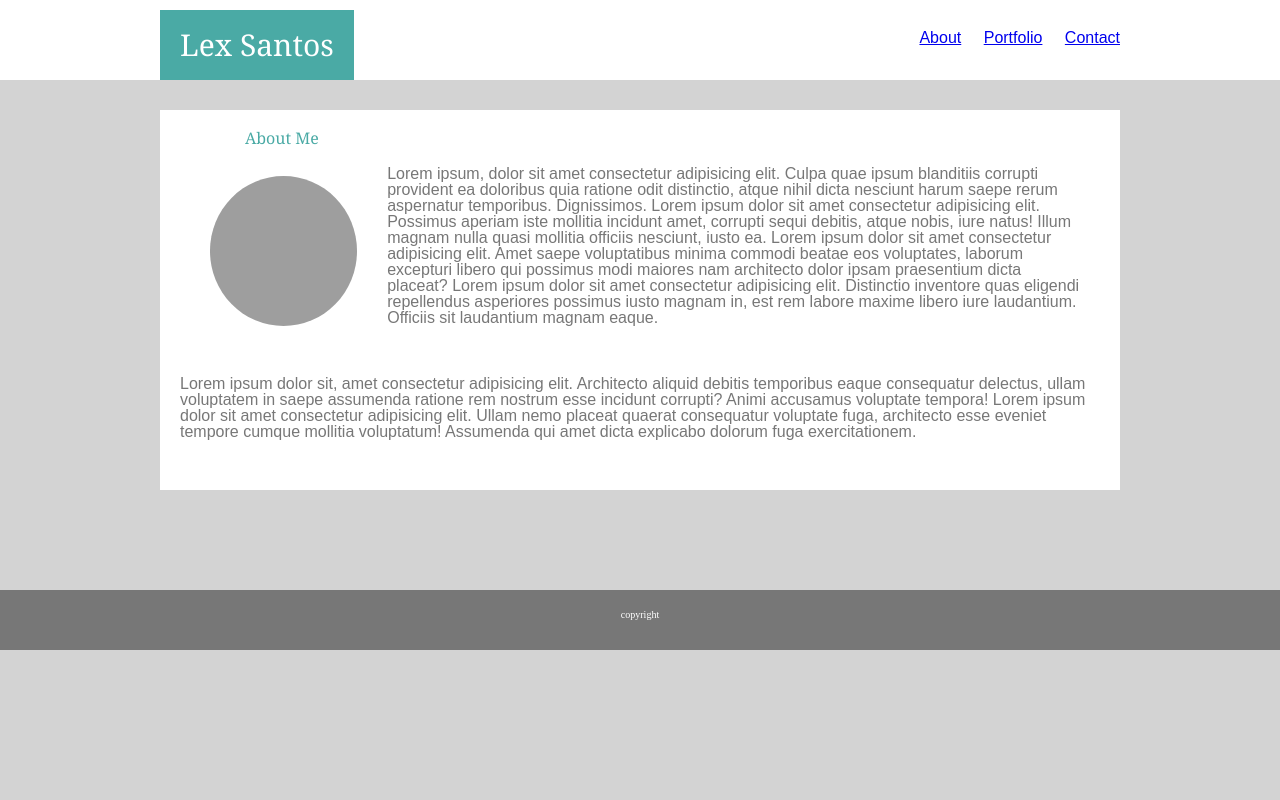
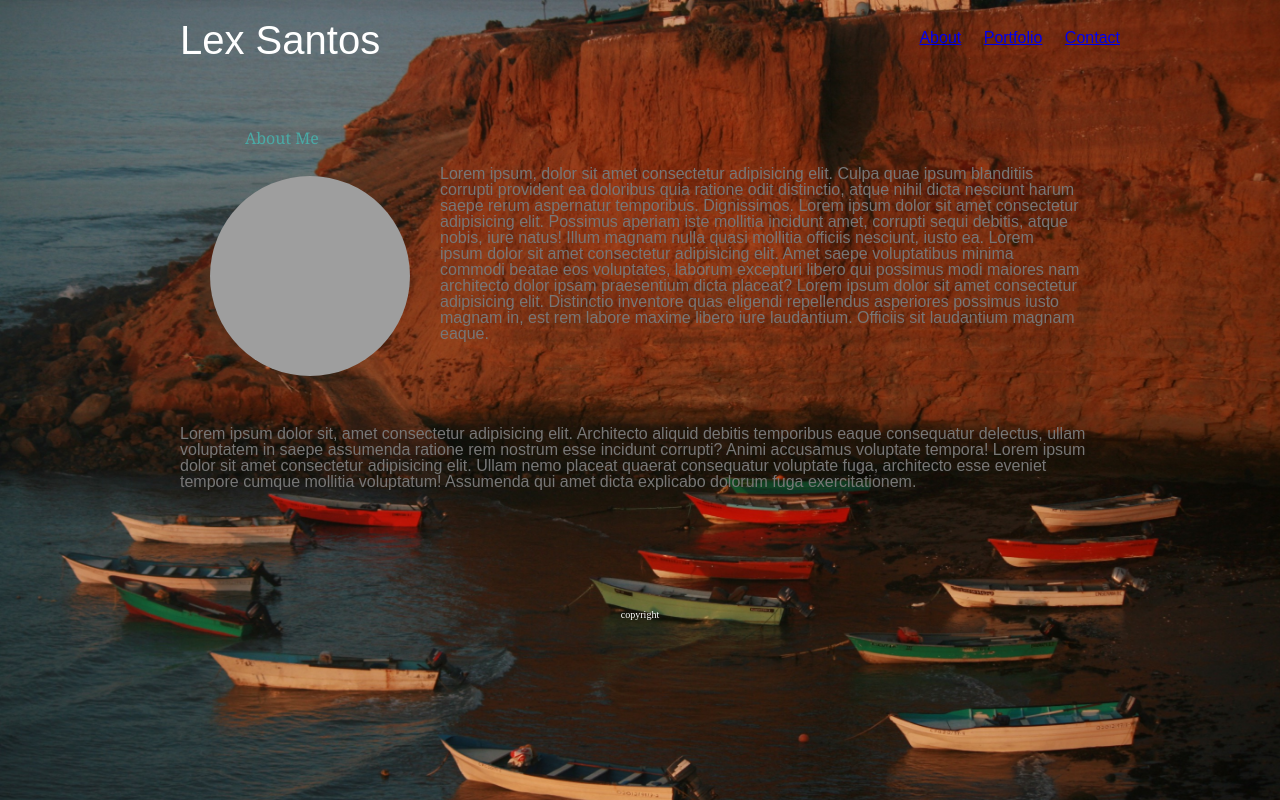
Before and after one commit to flexsant/Basic-Portfolio, a plain HTML site: page index.html in a window 1280 px wide. Drawn offline with Linux system fonts and the light colour scheme; grey boxes are pictures that could not be loaded.

Commit message:
Full screen image background, larger avatar profile pic, transparent header, footer, and container.

```diff
--- a/assets/css/style.css
+++ b/assets/css/style.css
@@ -1,58 +1,67 @@
 body {
-    background-color: lightgray;
+    background-image: url("../images/boatsBaja.jpg");
+    background-size: cover;
+    height: 100%;
+    overflow: hidden;
 }
 
 .container {
+    background-color: transparent;
+    height: 380px;
+    margin: 30px  auto;
     width: 960px;
-    background-color: white;
-    margin: 30px  auto;
-    height: 380px;
 }
 
 h1 {
-    background-color: #4aaaa5;
     color: white;
-    font-family: 'Georgia', Times, Times New Roman, serif;
+    font-family: 'Arial', 'Helvetica Neue', Helvetica, sans-serif;
+    font-size: 30px;
     margin-left: 160px;
-    margin-top: 10px;
-    font-size: 30px;
+    margin-top: 0px;
+    font-size: 40px;
     padding: 20px;
 }
 
 #nav {
+    background-color: transparent;
+    color: white;
+    margin-top: 10px;
     position: absolute;
-    margin-top: 10px;
     right: 160px;
     top: 20px;
     word-spacing: 18px;
 }
 
+#nav:hover {
+    color: lightcoral;
+}
+
 .clearfix {
+    margin: 20px;
     overflow: auto;
-    margin: 20px;
 }
 
 header {
+    background-color: transparent;
     color: #777777;
+    display: flex;
     font-family: 'Arial', 'Helvetica Neue', Helvetica, sans-serif;
-    display: flex;
-    background-color: #ffffff;
 }
 
 h2 {
+    border-bottom-style: solid;
     color: #4aaaa5;
     font-family: 'Georgia', Times, Times New Roman, serif;
     margin-left: 65px;
     margin-top: 20px;
-    border-bottom-style: solid;
 }
 
 img {
-    height: 150px;
-    width: 16%;
     border-radius: 50%;
     float: left;
+    height: 200px;
     margin: 30px;
+    width: 200px;
 }
 
 p {
@@ -63,15 +72,13 @@ p {
 }
 
 footer {
+    background-color: transparent;
+    clear: both;
     color: white;
-    text-align: center;
     font-size: 10px;
     height: 20px;
+    margin-bottom: 0px;
+    margin-top: 100px;
     padding: 20px;
-    margin-top: 100px;
-    margin-bottom: 0px;
-    background-color: #777777;
-    clear: both;
-    /* border-top-style: 4 px red;
- */
+    text-align: center;
 }
--- a/index.html
+++ b/index.html
@@ -7,7 +7,7 @@
     <meta http-equiv="X-UA-Compatible" content="ie=edge">
     <link rel="stylesheet" href="assets/css/reset.css">
     <link rel="stylesheet" href="assets/css/style.css">
-    <title>Lex'sPortfolio</title>
+    <title>Lex's Portfolio</title>
 </head>
 
 <body>
@@ -28,16 +28,40 @@
 
             <img src="assets/images/People-111-2.jpg" alt="Me">
 
-        <p>Lorem ipsum, dolor sit amet consectetur adipisicing elit. Culpa quae ipsum blanditiis corrupti provident ea doloribus quia ratione odit distinctio, atque nihil dicta nesciunt harum saepe rerum aspernatur temporibus. Dignissimos.
-            Lorem ipsum dolor sit amet consectetur adipisicing elit. Possimus aperiam iste mollitia incidunt amet, corrupti sequi debitis, atque nobis, iure natus! Illum magnam nulla quasi mollitia officiis nesciunt, iusto ea. Lorem ipsum dolor sit amet consectetur adipisicing elit. Amet saepe voluptatibus minima commodi beatae eos voluptates, laborum excepturi libero qui possimus modi maiores nam architecto dolor ipsam praesentium dicta placeat? Lorem ipsum dolor sit amet consectetur adipisicing elit. Distinctio inventore quas eligendi repellendus asperiores possimus iusto magnam in, est rem labore maxime libero iure laudantium. Officiis sit laudantium magnam eaque.</p>
+            <p>Lorem ipsum, dolor sit amet consectetur adipisicing elit. Culpa quae ipsum blanditiis corrupti provident
+                ea doloribus quia ratione odit distinctio, atque nihil dicta nesciunt harum saepe rerum aspernatur
+                temporibus. Dignissimos.
+                Lorem ipsum dolor sit amet consectetur adipisicing elit. Possimus aperiam iste mollitia incidunt amet,
+                corrupti sequi debitis, atque nobis, iure natus! Illum magnam nulla quasi mollitia officiis nesciunt,
+                iusto ea. Lorem ipsum dolor sit amet consectetur adipisicing elit. Amet saepe voluptatibus minima
+                commodi beatae eos voluptates, laborum excepturi libero qui possimus modi maiores nam architecto dolor
+                ipsam praesentium dicta placeat? Lorem ipsum dolor sit amet consectetur adipisicing elit. Distinctio
+                inventore quas eligendi repellendus asperiores possimus iusto magnam in, est rem labore maxime libero
+                iure laudantium. Officiis sit laudantium magnam eaque.</p>
         </div>
 
-        <p>Lorem ipsum dolor sit, amet consectetur adipisicing elit. Architecto aliquid debitis temporibus eaque consequatur delectus, ullam voluptatem in saepe assumenda ratione rem nostrum esse incidunt corrupti? Animi accusamus voluptate tempora! Lorem ipsum dolor sit amet consectetur adipisicing elit. Ullam nemo placeat quaerat consequatur voluptate fuga, architecto esse eveniet tempore cumque mollitia voluptatum! Assumenda qui amet dicta explicabo dolorum fuga exercitationem.</p>
+        <p>Lorem ipsum dolor sit, amet consectetur adipisicing elit. Architecto aliquid debitis temporibus eaque
+            consequatur delectus, ullam voluptatem in saepe assumenda ratione rem nostrum esse incidunt corrupti? Animi
+            accusamus voluptate tempora! Lorem ipsum dolor sit amet consectetur adipisicing elit. Ullam nemo placeat
+            quaerat consequatur voluptate fuga, architecto esse eveniet tempore cumque mollitia voluptatum! Assumenda
+            qui amet dicta explicabo dolorum fuga exercitationem.</p>
     </div>
 
     <footer>copyright
     </footer>
 
+    <!-- <script src="https://code.jquery.com/jquery-3.3.1.min.js"
+        integrity="sha256-FgpCb/KJQlLNfOu91ta32o/NMZxltwRo8QtmkMRdAu8=" crossorigin="anonymous"></script>
+
+    <script src="https://cdnjs.cloudflare.com/ajax/libs/popper.js/1.14.7/umd/popper.min.js"
+        integrity="sha384-UO2eT0CpHqdSJQ6hJty5KVphtPhzWj9WO1clHTMGa3JDZwrnQq4sF86dIHNDz0W1"
+        crossorigin="anonymous"></script>
+    <script src="https://stackpath.bootstrapcdn.com/bootstrap/4.3.1/js/bootstrap.min.js"
+        integrity="sha384-JjSmVgyd0p3pXB1rRibZUAYoIIy6OrQ6VrjIEaFf/nJGzIxFDsf4x0xIM+B07jRM"
+        crossorigin="anonymous"></script> -->
+    <script type="text/javascript" src="assets/javascript/game.js"></script>
+
+
 </body>
 
 </html>
```
Also changed, not shown: assets/images/boatsBaja.jpg (added). Lines whose indentation alone changed are shown as unchanged.
